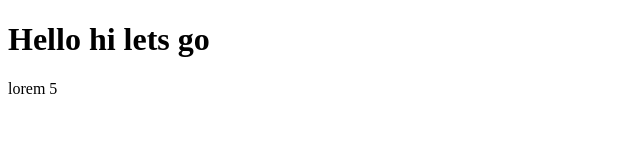
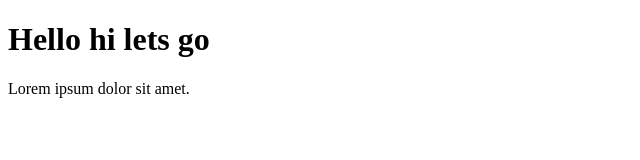
Before and after one commit to Sathwik2104/coding-files, a plain HTML site: page index.html in a window 1280 px wide. Shown: the whole page, without its empty margins (0-640 px from the left). Drawn offline with Linux system fonts and the light colour scheme.

Commit message:
added new feature

```diff
--- a/index.html
+++ b/index.html
@@ -7,5 +7,5 @@
 </head>
 <body>
     <h1>Hello hi lets go</h1>
-    <p>lorem 5</p>
+    <p>Lorem ipsum dolor sit amet.</p>
 </html>
```
